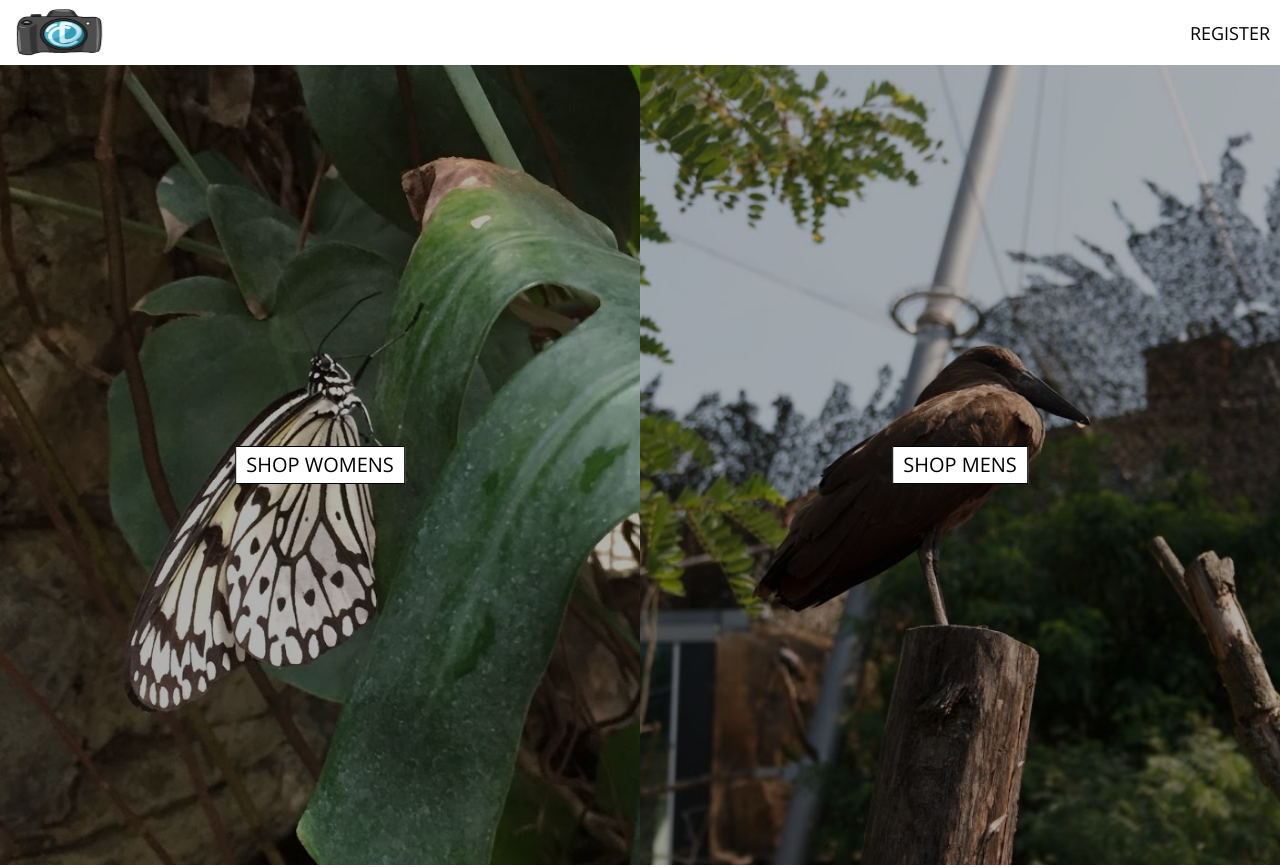
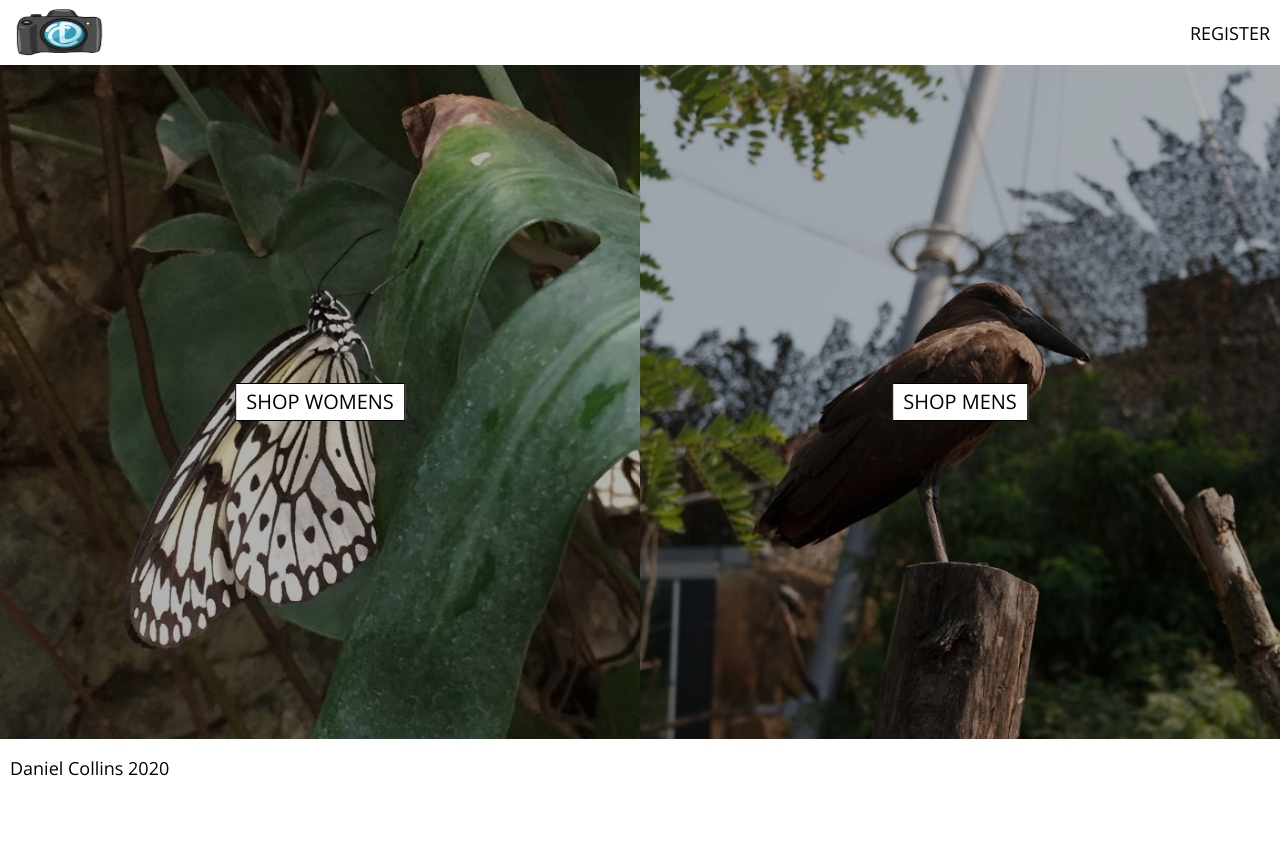
Before and after one commit to dannycoll/e-commerce-site, a React (Create React App) app: page / in a window 1280 px wide. After the commit the page ends 800 px from the top, so only its background shows below. Built offline with nearby package versions, Linux system fonts and the light colour scheme.

Commit message:
Added footer component

```diff
--- /dev/null
+++ b/src/components/Footer/index.js
@@ -0,0 +1,14 @@
+import React from 'react';
+import './styles.scss';
+
+const Footer = props => {
+    return(
+        <footer className="footer">
+            <div className="wrap">
+                Daniel Collins 2020
+            </div>
+        </footer>
+    );
+}
+
+export default Footer;
--- /dev/null
+++ b/src/components/Footer/styles.scss
@@ -0,0 +1,7 @@
+.footer {
+    .wrap {
+        max-width: 1450px;
+        margin: 0 auto;
+        padding: 2rem 1rem;
+    }
+}
--- a/src/default.scss
+++ b/src/default.scss
@@ -42,7 +42,7 @@ a, a:hover {
 
 .main {
     width: 100%;
-    height: calc(100% - 6.5rem);
+    height: calc(100% - 6.5rem - 5.8rem);
     max-width: 1450px;
     padding: 0 10px;
     margin: 0 auto;
--- a/src/layouts/HomepageLayout.js
+++ b/src/layouts/HomepageLayout.js
@@ -1,4 +1,5 @@
 import React from "react";
+import Footer from "../components/Footer";
 import Header from '../components/Header';
 
 const HomepageLayout = props => {
@@ -6,6 +7,7 @@ const HomepageLayout = props => {
         <div className="fullHeight">
             <Header />
             {props.children}
+            <Footer />
         </div>
     );
 }
--- a/src/layouts/MainLayout.js
+++ b/src/layouts/MainLayout.js
@@ -1,4 +1,5 @@
 import React from "react";
+import Footer from "../components/Footer";
 import Header from '../components/Header';
 
 const MainLayout = props => {
@@ -8,6 +9,7 @@ const MainLayout = props => {
             <div className="main">
                 {props.children}
             </div>
+            <Footer />
         </div>
     );
 }
--- a/src/pages/Homepage/styles.scss
+++ b/src/pages/Homepage/styles.scss
@@ -1,3 +1,3 @@
 .homepage {
-    height: 100%;
+    height: calc(100% - 6.8rem - 5.8rem);
 }
```
Also changed, not shown: 1 other file (tests, documents, lock files or other folders).
